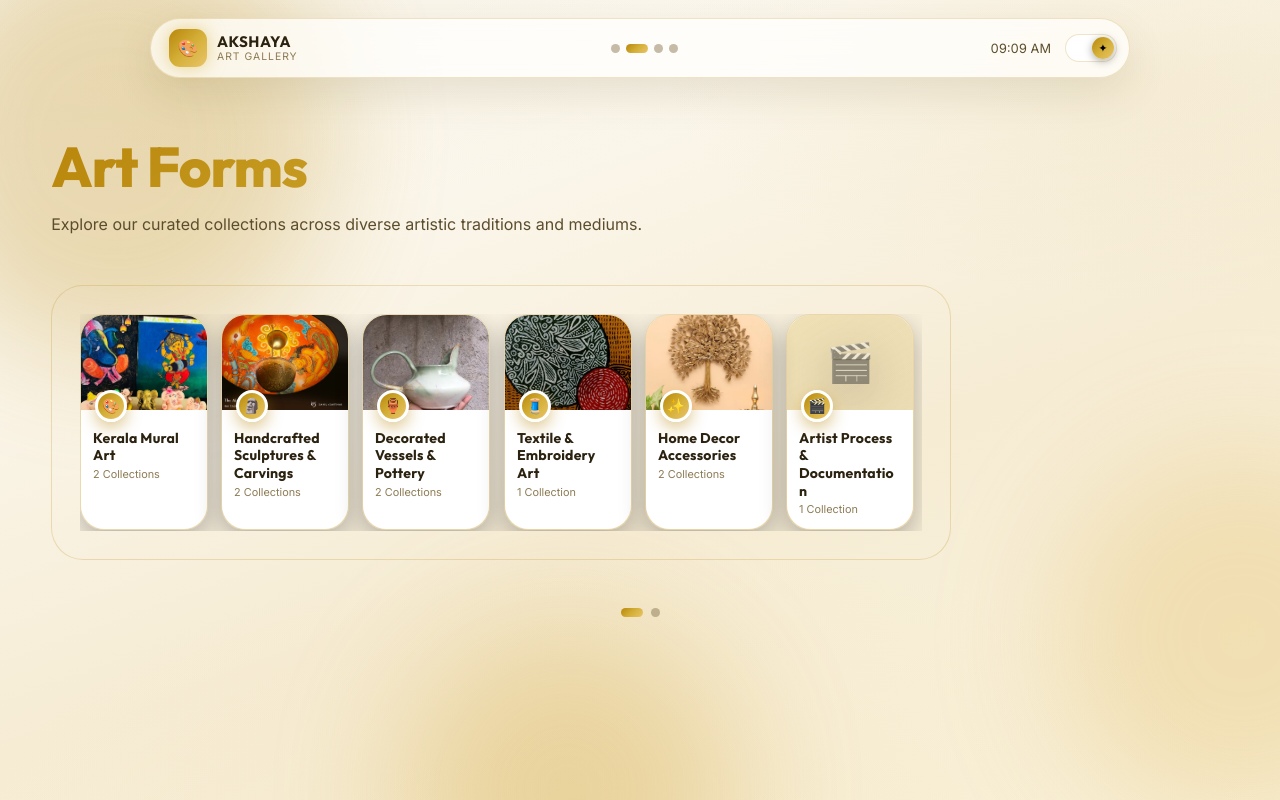
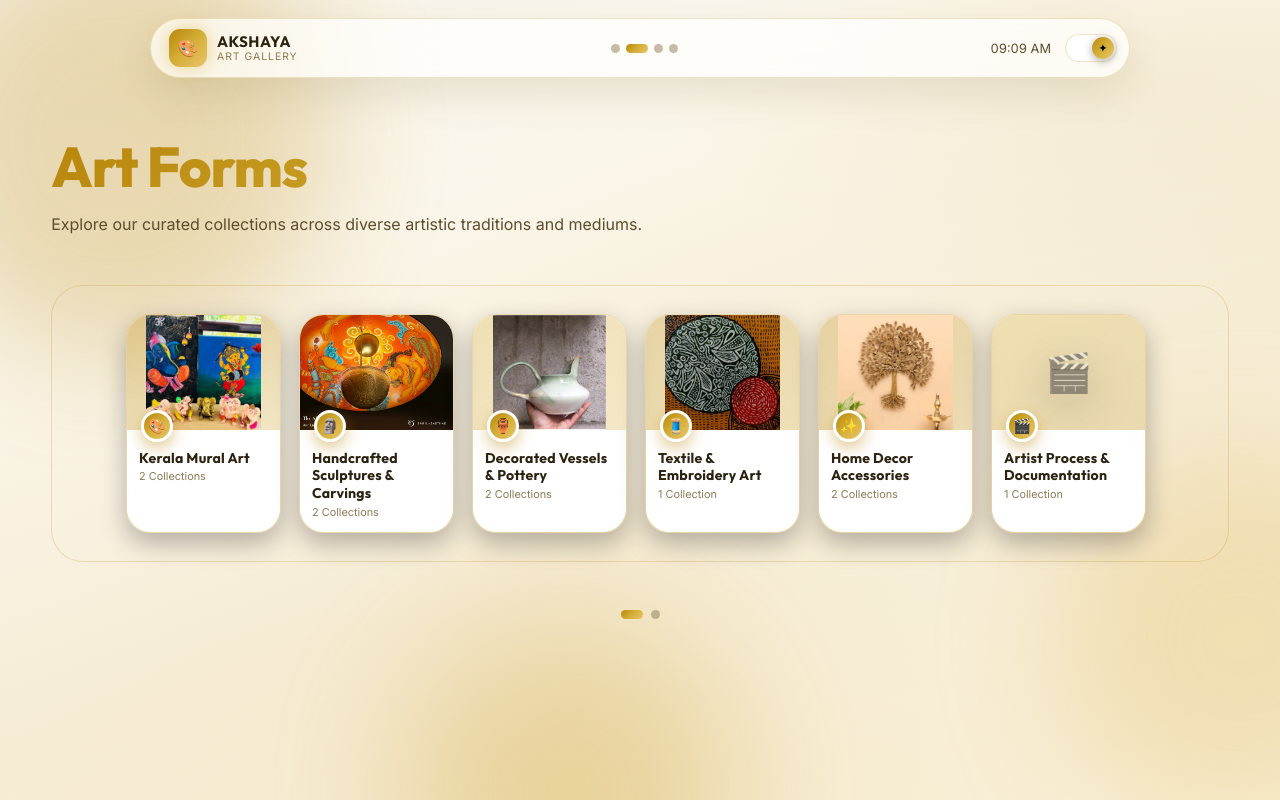
Before and after one commit to Mahimagit-20/DigitalGallery, a Django app: page / in a window 1280 px wide. Run offline with Django 5.2, Linux system fonts and the light colour scheme.

Commit message:
Photo setuped

```diff
--- a/static/css/styles.css
+++ b/static/css/styles.css
@@ -492,7 +492,8 @@ a{ color:inherit; text-decoration:none; }
   inset:0;
   width:100%;
   height:100%;
-  object-fit:cover;
+  object-fit:contain;
+  object-position:center;
   transition:transform var(--dur-mid) var(--ease);
 }
 .gcard:hover .glow-photo{ transform:scale(1.06); }
@@ -668,7 +669,7 @@ a{ color:inherit; text-decoration:none; }
 }
 .media-slide.active{ opacity:1; transform:scale(1); pointer-events:auto; }
 .media-icon{ font-size:clamp(4rem,10vw,6.5rem); filter:drop-shadow(0 12px 30px rgba(212,175,55,0.4)); }
-.media-photo{ width:100%; height:100%; object-fit:cover; }
+.media-photo{ width:100%; height:100%; object-fit:contain; object-position:center; }
 
 .media-badge{
   position:absolute;
@@ -877,10 +878,34 @@ a{ color:inherit; text-decoration:none; }
   .gcard-sub{ font-size:.68rem; }
 }
 
+/* ---------- Desktop layout (1024px+) ---------- */
+/* Smart balanced grid that arranges cards based on count:
+   1 → 1, 2 → 2, 3 → 3, 4 → 2+2, 5 → 3+2, 6 → 3+3, 7 → 4+3, 8 → 4+4
+   Achieved by setting fixed card width and centering rows. */
+@media (min-width:1024px){
+  .card-panel{
+    max-width:none;
+  }
+  .card-grid{
+    grid-template-columns:repeat(auto-fit, minmax(160px, 160px));
+    justify-content:center;
+    gap:clamp(12px, 1.2vw, 18px);
+    max-height:none;
+    overflow:visible;
+  }
+}
+
 @media (min-width:1200px){
   .card-grid{
-    grid-template-columns:repeat(auto-fit, minmax(130px, 165px));
-    gap:clamp(8px, 1vw, 14px);
+    grid-template-columns:repeat(auto-fit, minmax(170px, 170px));
+    gap:clamp(14px, 1.4vw, 20px);
+  }
+}
+
+@media (min-width:1400px){
+  .card-grid{
+    grid-template-columns:repeat(auto-fit, minmax(175px, 175px));
+    gap:clamp(14px, 1.4vw, 22px);
   }
 }
 
@@ -888,7 +913,7 @@ a{ color:inherit; text-decoration:none; }
   .screen{ padding-left:120px; padding-right:120px; }
   .hero-title{ font-size:5.2rem; }
   .card-grid{
-    grid-template-columns:repeat(auto-fit, minmax(140px, 175px));
-    gap:clamp(10px, 0.9vw, 16px);
+    grid-template-columns:repeat(auto-fit, minmax(180px, 180px));
+    gap:clamp(16px, 1.6vw, 24px);
   }
 }
```
